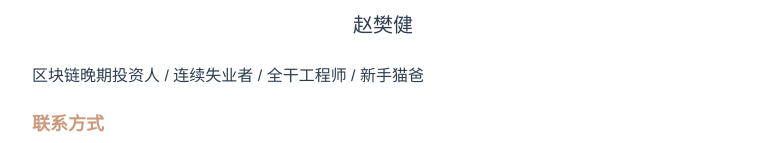
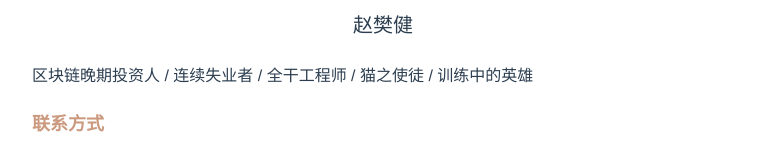
Before and after one commit to sethzhao/sethzhao, a Vue app: page / in a window 1280 px wide. Shown: the part 272-415 px from the top of the page, without its empty margins (257-1021 px from the left). Built offline with nearby package versions, Linux system fonts and the light colour scheme.

Commit message:
change intro

```diff
--- a/src/pages/Home.vue
+++ b/src/pages/Home.vue
@@ -6,7 +6,7 @@
     </section>
 
     <div class="intro">
-      <p>区块链晚期投资人 / 连续失业者 / 全干工程师 / 新手猫爸</p>
+      <p>区块链晚期投资人 / 连续失业者 / 全干工程师 / 猫之使徒 / 训练中的英雄</p>
     </div>
 
     <section class="contact">
```
